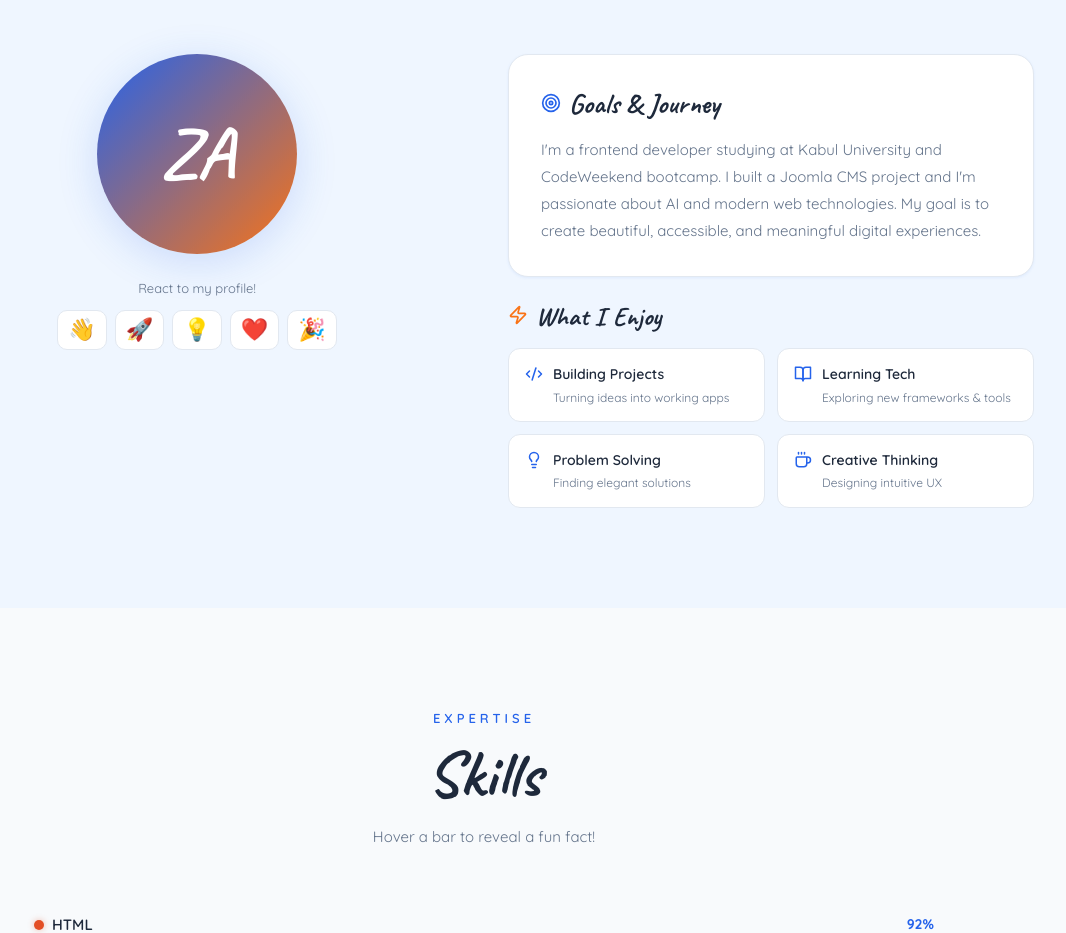
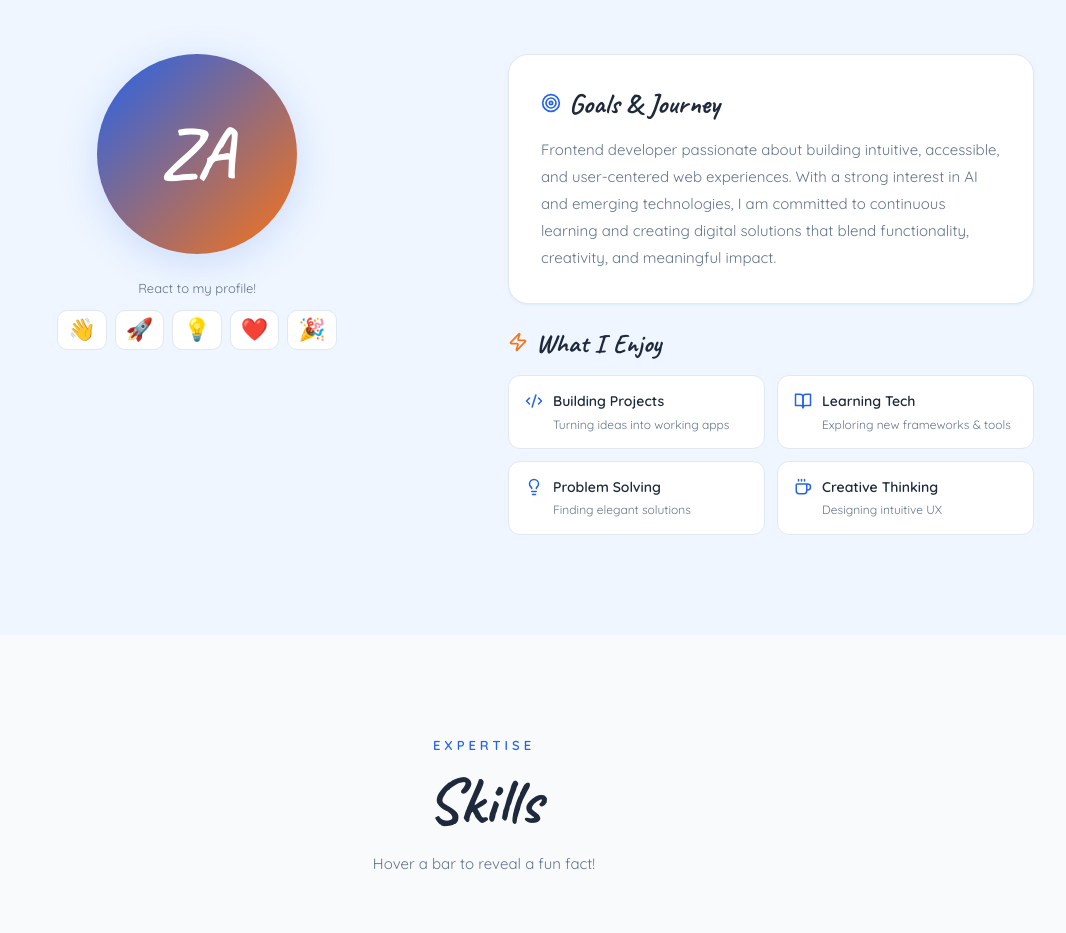
Before and after one commit to ahmadi008/react-portfolio-part3, a React (Vite) app: page / in a window 1280 px wide. Shown: the part 1080-2013 px from the top of the page, without its empty margins (156-1222 px from the left). Built offline with nearby package versions, Linux system fonts and the light colour scheme.

Commit message:
Update About.jsx

```diff
--- a/src/components/About.jsx
+++ b/src/components/About.jsx
@@ -91,9 +91,8 @@ export default function About() {
                 Goals &amp; Journey
               </h3>
               <p style={{ fontFamily:'var(--font-body)', fontSize:15, color:'var(--color-text-muted)', lineHeight:1.8 }}>
-                I'm a frontend developer studying at Kabul University and CodeWeekend bootcamp.
-                I built a Joomla CMS project and I'm passionate about AI and modern web technologies.
-                My goal is to create beautiful, accessible, and meaningful digital experiences.
+              Frontend developer passionate about building intuitive, accessible, and user-centered web experiences.
+                 With a strong interest in AI and emerging technologies, I am committed to continuous learning and creating digital solutions that blend functionality, creativity, and meaningful impact.
               </p>
             </div>
             <h3 style={{ fontFamily:'var(--font-heading)', fontSize:26, color:'var(--color-text)', marginBottom:16 }}>
```
